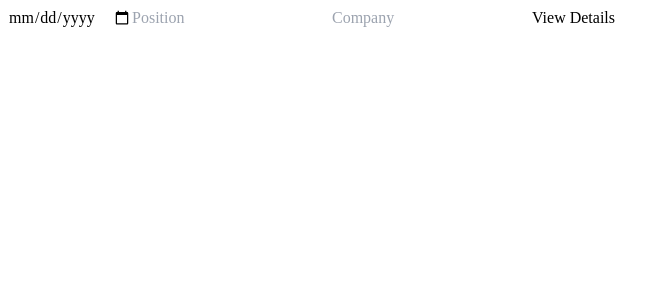
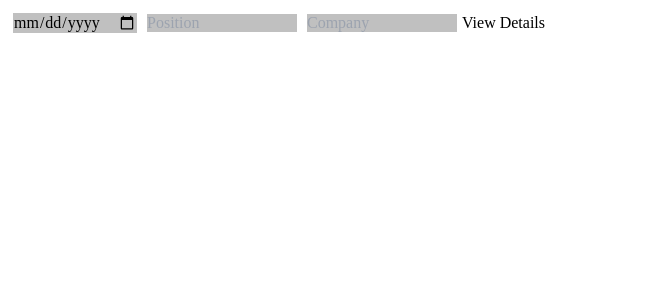
Before and after one commit to longcurve/jobslide-client, a Vue app: page / in a window 1280 px wide. Shown: the top 300 px of the page, without its empty margins (0-669 px from the left). Built offline with nearby package versions, Linux system fonts and the light colour scheme.

Commit message:
Button automatically pressed twice

```diff
--- a/src/components/Applications.vue
+++ b/src/components/Applications.vue
@@ -1,4 +1,5 @@
 <template>
+  <form name="applications" method="GET">
   <template v-if="true">
       <div class="applications">
         <input type="date" name="date" key="date"/>
@@ -26,8 +27,8 @@
       class="mx-auto w-full flex justify-center rounded-md border border-gray-300 shadow-sm px-4 py-2 bg-white text-base font-medium text-gray-700 hover:bg-gray-50 focus:outline-none focus:ring-2 focus:ring-offset-2 focus:ring-indigo-500 sm:mt-0 sm:ml-3 sm:w-auto sm:text-sm">
       Interviews
     </button>
-
   </template>
+  </form>
   <ModalDialog />
 </template>
 
@@ -49,9 +50,11 @@ export default {
       // Save to local storage
     },
     loadApplications() {
-
+      // Load applications from server
     },
     viewDetails() {
+      // Expand application view to show all details OR collapse application view
+      // to show fewer details
       this.showdetails = !this.showdetails;
     }
   },
@@ -65,4 +68,14 @@ export default {
 @tailwind base;
 @tailwind components;
 @tailwind utilities;
+
+select {
+  margin-left: 10px;
+}
+
+input {
+  margin: 5px;
+  max-width: 150px;
+  background-color: silver;
+}
 </style>
```
Also changed, not shown: package.json (+6 -2 lines), 1 other file (tests, documents, lock files or other folders).
